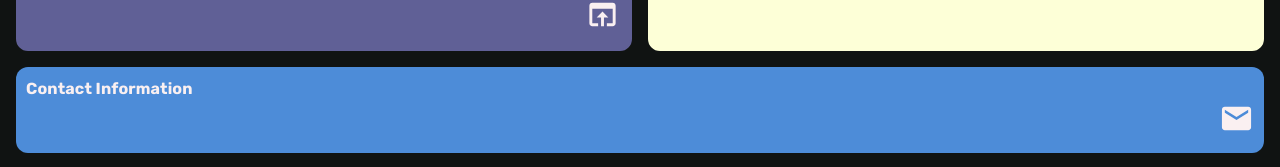
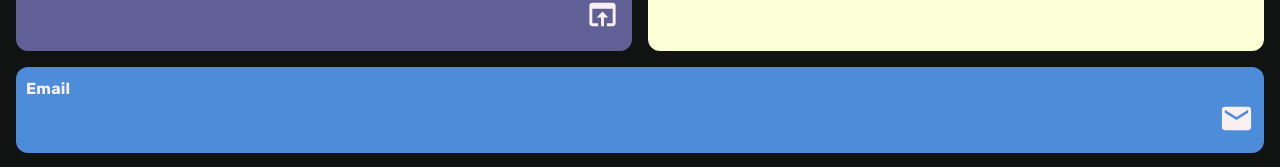
Before and after one commit to therealozp/portfolio, a Next.js app: page /hello in a window 1280 px wide. Shown: the part 429-596 px from the top of the page. Built offline with nearby package versions, Linux system fonts and the light colour scheme; a web font is replaced by a local one.

Commit message:
fixed small issue with viewport and added resume link

```diff
--- a/src/pages/Links.js
+++ b/src/pages/Links.js
@@ -28,22 +28,30 @@ const entries = [
 	},
 	{
 		href: 'mailto:anhkhang.le0910@gmail.com',
-		text: 'Contact Information',
+		text: 'Email',
 		description: 'Feel free to reach out to me via email!',
 		icon: <EmailIcon fontSize="large" />,
 	},
 	{
-		href: 'https://www.yourwebsite.com/resume.pdf',
+		href: '/Khang_Le_SWE_Resume_25.pdf',
 		text: 'Resume',
 		description:
 			'Download my resume to get an overview of my educational background, skills, and professional experience.',
 		icon: <PictureAsPdfIcon fontSize="large" />,
+		target: '_blank',
 	},
 ];
 
-const LinkComponents = ({ href, text, backgroundColor, color, icon }) => {
+const LinkComponents = ({
+	href,
+	text,
+	backgroundColor,
+	color,
+	icon,
+	target,
+}) => {
 	return (
-		<Link href={href} passHref>
+		<Link href={href} passHref target={target ? target : null}>
 			<Box
 				sx={{
 					width: '100%',
@@ -75,7 +83,7 @@ const Links = () => {
 				flexDirection: 'column',
 				alignItems: 'center',
 				justifyContent: 'center',
-				height: '100vh',
+				height: '100svh',
 				width: '100vw',
 				padding: '2vh',
 			}}
@@ -83,7 +91,7 @@ const Links = () => {
 			<Box>
 				<h1 className="fancyLinkText">links</h1>
 			</Box>
-			<Grid container spacing={2} sx={{ height: '50vh' }}>
+			<Grid container spacing={2} sx={{ height: '50svh' }}>
 				<Grid item container xs={12} spacing={2}>
 					<Grid item container xs={6} spacing={2}>
 						<Grid item xs={12}>
```
Also changed, not shown: 1 other file (tests, documents, lock files or other folders).
